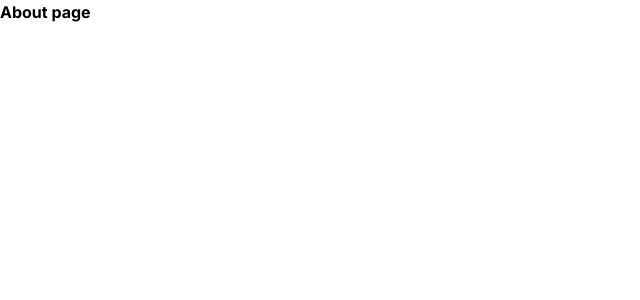
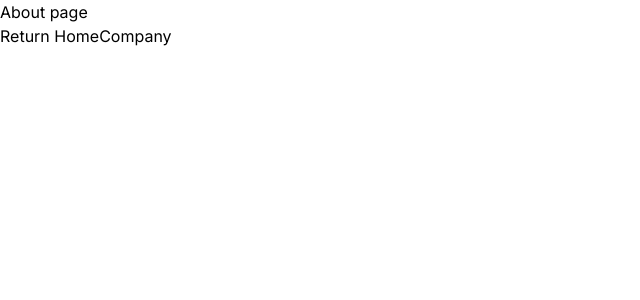
Before and after one commit to syoungee/nextjs-blog, a Next.js app: page /about in a window 1280 px wide. Shown: the top 300 px of the page, without its empty margins (0-640 px from the left). Built offline with nearby package versions, Linux system fonts and the light colour scheme.

Commit message:
feature / 페이지 간 navigating

```diff
--- /dev/null
+++ b/app/about/company/page.tsx
@@ -0,0 +1,9 @@
+const Page = () => {
+	return (
+		<div>
+			<h1>Company Page</h1>
+		</div>
+	);
+};
+
+export default Page;
--- a/app/about/page.tsx
+++ b/app/about/page.tsx
@@ -1,14 +1,17 @@
+import Link from 'next/link';
+
 const Page = () => {
 	return (
 		<div>
-			<p>
-				<b>About page</b>
-			</p>
+			<h1>About page</h1>
 			{/*
 				기본 라우팅
 				about이라는 폴더 아래에 page.tsx라는 파일을 만들어서
 				'http://localhost:3000/about' 경로에서 페이지 확인 가능
 			*/}
+
+			<Link href="/">Return Home</Link>
+			<Link href="/about/company">Company</Link>
 		</div>
 	);
 };
```
